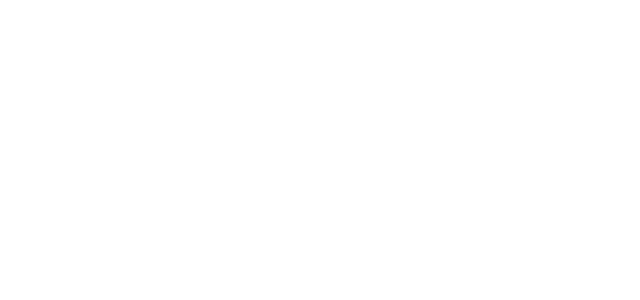
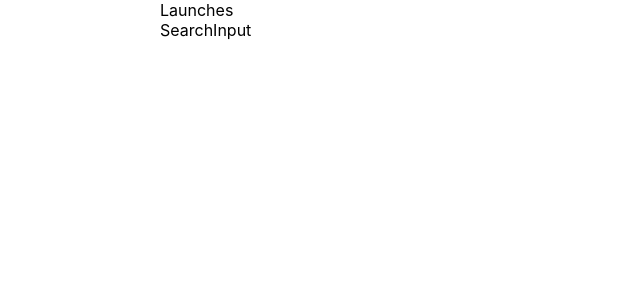
Before and after one commit to louisordonez/fe-full-stack-developer-exam, a React (Vite) app: page / in a window 1280 px wide. Shown: the top 300 px of the page, without its empty margins (0-640 px from the left). Built offline with nearby package versions, Linux system fonts and the light colour scheme.

Commit message:
Create launches component

```diff
--- /dev/null
+++ b/src/App.css
@@ -0,0 +1,5 @@
+.App {
+  display: flex;
+  justify-content: center;
+  height: 100vh;
+}
--- a/src/App.jsx
+++ b/src/App.jsx
@@ -1,5 +1,12 @@
+import Launches from './components/Launches/Launches'
+import './App.css'
+
 const App = () => {
-  return <div className="App"></div>
+  return (
+    <div className="App">
+      <Launches />
+    </div>
+  )
 }
 
 export default App
--- /dev/null
+++ b/src/components/Launches/Input/SearchInput.jsx
@@ -0,0 +1,5 @@
+const SearchInput = () => {
+  return <div>SearchInput</div>
+}
+
+export default SearchInput
--- /dev/null
+++ b/src/components/Launches/Launches.css
@@ -0,0 +1,3 @@
+.launches-container {
+  width: 75vw;
+}
--- /dev/null
+++ b/src/components/Launches/Launches.jsx
@@ -0,0 +1,13 @@
+import SearchInput from './Input/SearchInput'
+import './Launches.css'
+
+const Launches = () => {
+  return (
+    <div className="launches-container">
+      Launches
+      <SearchInput />
+    </div>
+  )
+}
+
+export default Launches
```
